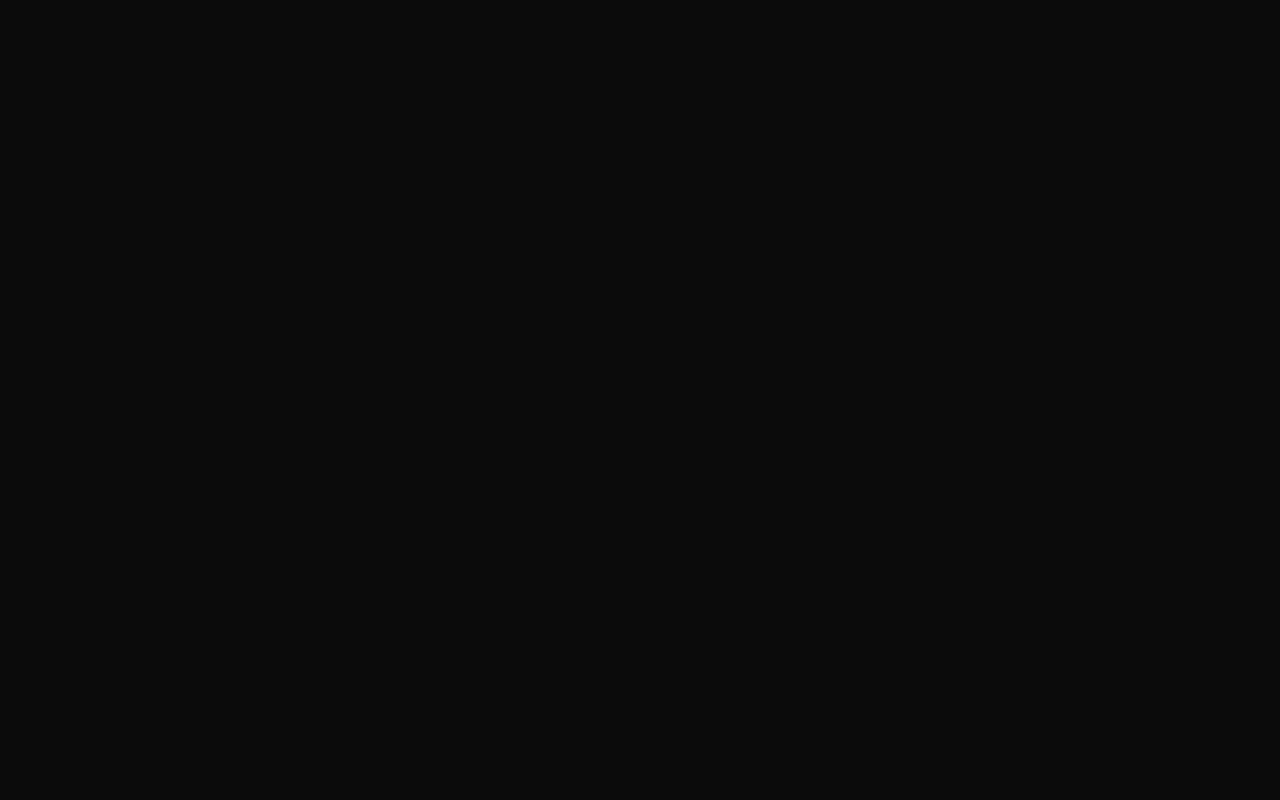
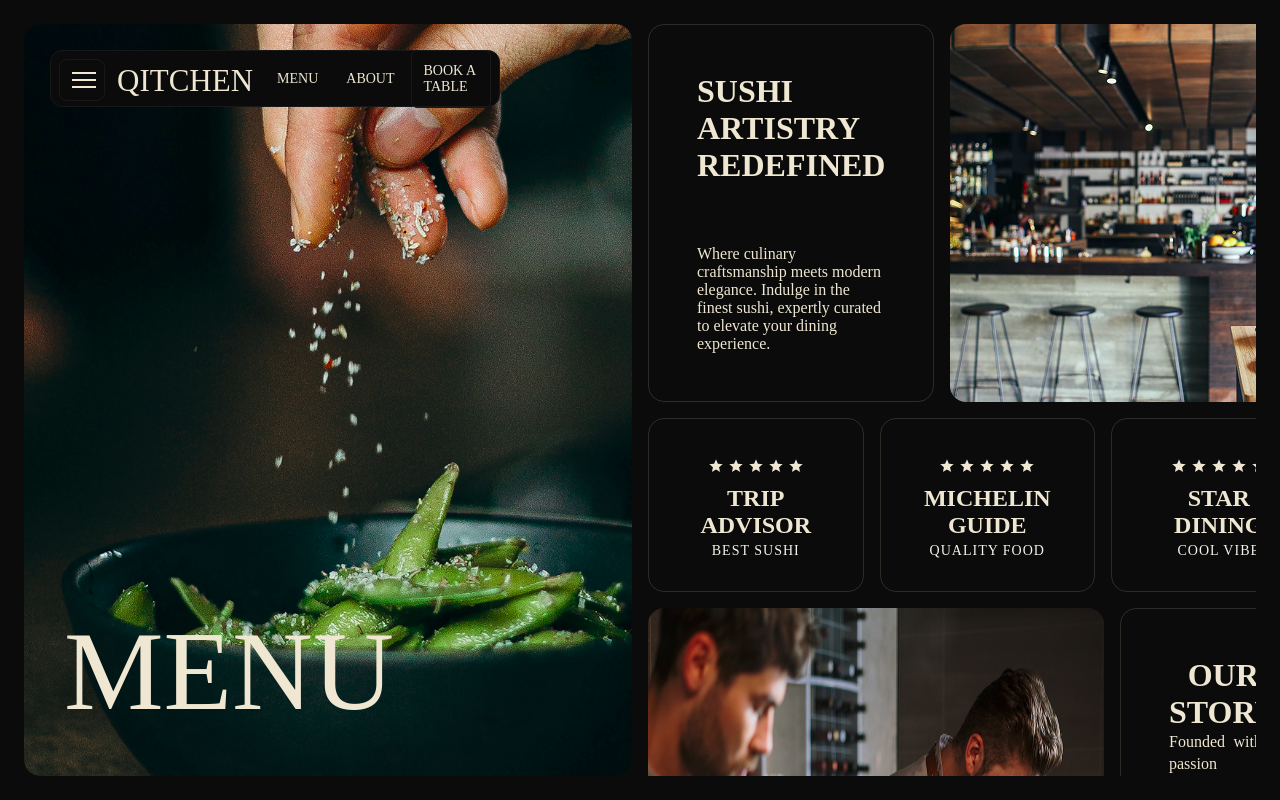
Before and after one commit to Nikhil-gr/sushi, a React (Vite) app: page /about in a window 1280 px wide. Before the commit this address had no page. Built offline with nearby package versions, Linux system fonts and the light colour scheme; a web font is replaced by a local one.

Commit message:
implemented aboutpage

```diff
--- a/constants/index.js
+++ b/constants/index.js
@@ -60,4 +60,24 @@ const contactImages = [
   },
 ];
 
-export { navLinks, aboutImages, frontImages, contactImages };
+const ratings = [
+  {
+    id: 1,
+    rating: "/images/Grid.png",
+    title: "Trip Advisor",
+    tag: "Best sushi",
+  },
+  {
+    id: 2,
+    rating: "/images/Grid.png",
+    title: "Michelin Guide",
+    tag: "quality food",
+  },
+  {
+    id: 3,
+    rating: "/images/Grid.png",
+    title: "Star Dining",
+    tag: "cool vibe",
+  },
+];
+export { navLinks, aboutImages, frontImages, contactImages, ratings };
--- a/src/App.jsx
+++ b/src/App.jsx
@@ -2,6 +2,7 @@ import Front from "./components/Front";
 import MenuPage from "./pages/MenuPage";
 import Layout from "./components/Layout";
 import { BrowserRouter, Routes, Route } from "react-router-dom";
+import AboutPage from "./pages/AboutPage";
 const App = () => {
 
 
@@ -11,6 +12,7 @@ const App = () => {
         <Route element={<Layout />}>
           <Route path="/" element={<Front />} />
           <Route path="/menu" element={<MenuPage />} />{" "}
+          <Route path="/about" element={<AboutPage />} />
         </Route>
       </Routes>
     </BrowserRouter>
--- a/src/index.css
+++ b/src/index.css
@@ -222,7 +222,7 @@ nav {
   grid-template-columns: 1fr 1fr;
   height: 100vh;
   padding: 24px;
-  gap: 24px;
+  gap: 16px;
   overflow: hidden;
 }
 
@@ -354,3 +354,140 @@ nav {
   font-size: 28px;
   color: #f5e6c8;
 }
+
+/* ABOUT */
+.container-about {
+  display: grid;
+  grid-template-columns: 1fr 1fr;
+  height: 100vh;
+  gap: 16px;
+  overflow: hidden;
+  padding: 24px;
+}
+.left-about {
+  position: sticky;
+  top: 24px;
+  height: calc(100vh - 48px);
+  overflow: hidden;
+  border-radius: 16px;
+}
+
+.about-cover {
+  width: 100%;
+  height: 100%;
+}
+
+.about-cover img {
+  width: 100%;
+  height: 100%;
+  object-fit: cover;
+  border-radius: 16px;
+}
+
+.about-text {
+  position: absolute;
+  bottom: 40px;
+  left: 40px;
+  color: #f5e6c8;
+}
+
+.about-text h1 {
+  font-size: 7rem;
+  margin: 0;
+  font-weight: 400;
+  text-transform: uppercase;
+}
+
+.right-about {
+  overflow: hidden;
+  display: grid;
+  grid-template-rows: repeat(3, 1fr);
+  gap: 16px;
+}
+.container-1 {
+  display: flex;
+  gap: 16px;
+}
+.container-1 img {
+  border-radius: 16px;
+  width: 100%;
+}
+
+.about-description {
+  display: flex;
+  border: 1px solid rgba(239, 231, 210, 0.15);
+  border-radius: 16px;
+  flex-direction: column;
+  padding: 48px;
+  justify-content: space-between;
+}
+
+.about-description h1 {
+  text-transform: uppercase;
+  font-size: 2rem;
+  max-width: 20pc;
+  overflow-wrap: break-word;
+}
+
+.about-description p {
+  font-size: 1rem;
+}
+
+.container-2 {
+  display: grid;
+  grid-template-columns: repeat(3, 1fr);
+  gap: 16px;
+}
+
+.ratings {
+  border: 1px solid rgba(239, 231, 210, 0.15);
+  border-radius: 16px;
+  text-align: center;
+  padding: 32px;
+}
+
+.rating-desc {
+  display: flex;
+  flex-direction: column;
+  gap: 4px;
+}
+
+.ratings h1 {
+  font-size: 24px;
+  text-transform: uppercase;
+}
+
+.ratings p {
+  font-size: 14px;
+  text-transform: uppercase;
+  color: #f5f2ea;
+  letter-spacing: 1px;
+}
+
+.container-3 {
+  display: flex;
+  gap: 16px;
+}
+
+.container-3 img {
+  border-radius: 16px;
+}
+
+.story {
+  display: flex;
+  flex-direction: column;
+  text-align: center;
+  padding: 48px;
+  justify-content: space-between;
+  border: 1px solid rgba(239, 231, 210, 0.15);
+  border-radius: 16px;
+}
+
+.story h1 {
+  text-transform: uppercase;
+}
+
+.story p {
+  text-align: justify;
+  line-height: 1.4;
+}
--- /dev/null
+++ b/src/pages/AboutPage.jsx
@@ -0,0 +1,58 @@
+import { ratings } from "../../constants";
+
+const AboutPage = () => {
+  return (
+    <div className="container-about">
+      <div className="left-about">
+        <div className="about-cover">
+          <img src="/images/about.png" alt="about-cover" />
+        </div>
+        <div className="about-text">
+          <h1 className="title">Menu</h1>
+        </div>
+      </div>
+
+      <div className="right-about">
+        <div className="container-1">
+          <div className="about-description">
+            <h1>sushi artistry redefined</h1>
+            <p>
+              Where culinary craftsmanship meets modern elegance. Indulge in the
+              finest sushi, expertly curated to elevate your dining experience.
+            </p>
+          </div>
+
+          <img src="/images/about1.png" alt="" />
+        </div>
+
+        <div className="container-2">
+          {ratings.map((item) => (
+            <div className="ratings" key={item.id}>
+                <img src={item.rating} alt={item.title} />
+              <div className="rating-desc">
+                <h1>{item.title}</h1>
+                <p>{item.tag}</p>
+              </div>
+            </div>
+          ))}
+        </div>
+
+        <div className="container-3">
+          <img src="/images/about2.png" alt="" />
+
+          <div className="story">
+            <h1>Our Story</h1>
+            <p>
+              Founded with a passion for culinary excellence, Qitchen's journey
+              began in the heart of Prague. Over years, it evolved into a haven
+              for sushi enthusiasts, celebrated for its artful mastery and
+              devotion to redefining gastronomy.
+            </p>
+          </div>
+        </div>
+      </div>
+    </div>
+  );
+};
+
+export default AboutPage;
```
Also changed, not shown: public/images/Grid.png (added).
